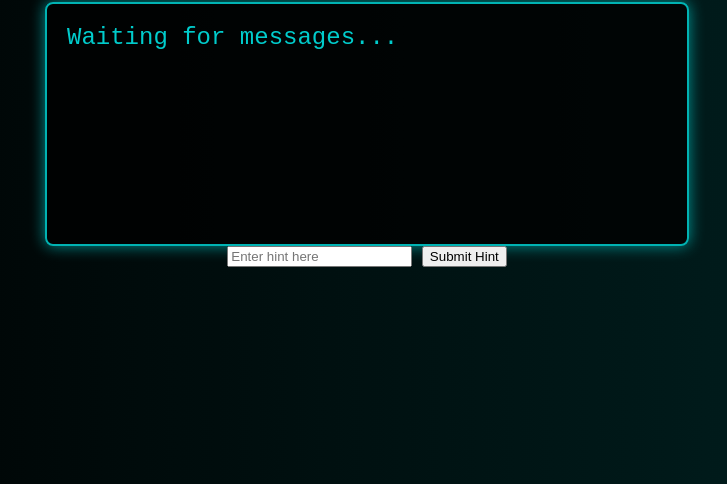
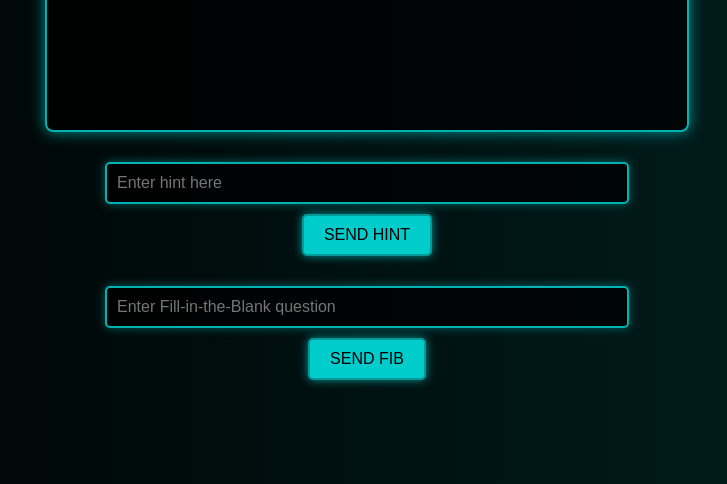
Before and after one commit to devtya1/Raw-Morse-Code, a plain HTML site: page reciever.html in a window 1280 px wide. Shown: the part 316-800 px from the top of the page, without its empty margins (273-1000 px from the left). Drawn offline with Linux system fonts and the light colour scheme; no server answers.

Commit message:
Update reciever.html

```diff
--- a/reciever.html
+++ b/reciever.html
@@ -53,6 +53,39 @@
             border-radius: 5px;
         }
 
+        /* Input Box Styling */
+        input {
+            width: calc(100% - 20px);
+            max-width: 500px;
+            padding: 10px;
+            margin: 10px 0;
+            font-size: 1rem;
+            border: 2px solid #00b3b3;
+            border-radius: 5px;
+            background: rgba(0, 0, 0, 0.8);
+            color: #00cccc;
+            box-shadow: 0 0 10px rgba(0, 179, 179, 0.5);
+        }
+
+        /* Button Styling */
+        button {
+            background-color: #00cccc;
+            border: 2px solid #009999;
+            color: #000;
+            font-size: 1rem;
+            padding: 10px 20px;
+            border-radius: 5px;
+            cursor: pointer;
+            text-transform: uppercase;
+            box-shadow: 0 0 10px rgba(0, 179, 179, 0.8);
+        }
+
+        button:hover {
+            background-color: #007777;
+            color: #00cccc;
+            box-shadow: 0 0 20px rgba(0, 179, 179, 1);
+        }
+
         /* Scrollbar Styling */
         #messageDisplay::-webkit-scrollbar {
             width: 10px;
@@ -66,15 +99,30 @@
         #messageDisplay::-webkit-scrollbar-track {
             background: #002222;
         }
+
+        /* Section Container */
+        #hintSection, #fibSection {
+            width: 90%;
+            max-width: 600px;
+            margin-top: 20px;
+            text-align: center;
+        }
     </style>
 </head>
 <body>
     <h1>Telegraph Receiver</h1>
     <div id="messageDisplay">Waiting for messages...</div>
 
+    <!-- Hint Section -->
     <div id="hintSection">
         <input type="text" id="hintInput" placeholder="Enter hint here" />
-        <button id="submitHintButton">Submit Hint</button>
+        <button id="submitHintButton">Send Hint</button>
+    </div>
+
+    <!-- Fib Section -->
+    <div id="fibSection">
+        <input type="text" id="fibInput" placeholder="Enter Fill-in-the-Blank question" />
+        <button id="submitFibButton">Send FIB</button>
     </div>
 
     <!-- Firebase Configuration and JavaScript -->
@@ -99,6 +147,8 @@ firebase.initializeApp(firebaseConfig);
         const messageDisplay = document.getElementById("messageDisplay");
         const hintInput = document.getElementById("hintInput");
         const submitHintButton = document.getElementById("submitHintButton");
+        const fibInput = document.getElementById("fibInput");
+        const submitFibButton = document.getElementById("submitFibButton");
 
         // Listen for new messages
         firebase.database().ref("messages").on("child_added", (snapshot) => {
@@ -140,6 +190,24 @@ firebase.initializeApp(firebaseConfig);
                 alert("Please enter a hint.");
             }
         });
+
+        // Submit FIB to Firebase
+        submitFibButton.addEventListener("click", () => {
+            const fib = fibInput.value.trim();
+            if (fib) {
+                firebase.database().ref("fib").set({
+                    text: fib,
+                    timestamp: Date.now()
+                }).then(() => {
+                    alert("FIB question sent successfully!");
+                    fibInput.value = ""; // Clear input
+                }).catch((error) => {
+                    alert("Failed to send FIB: " + error.message);
+                });
+            } else {
+                alert("Please enter a FIB question.");
+            }
+        });
     </script>
 </body>
 </html>
```
Lines whose indentation alone changed are shown as unchanged.
